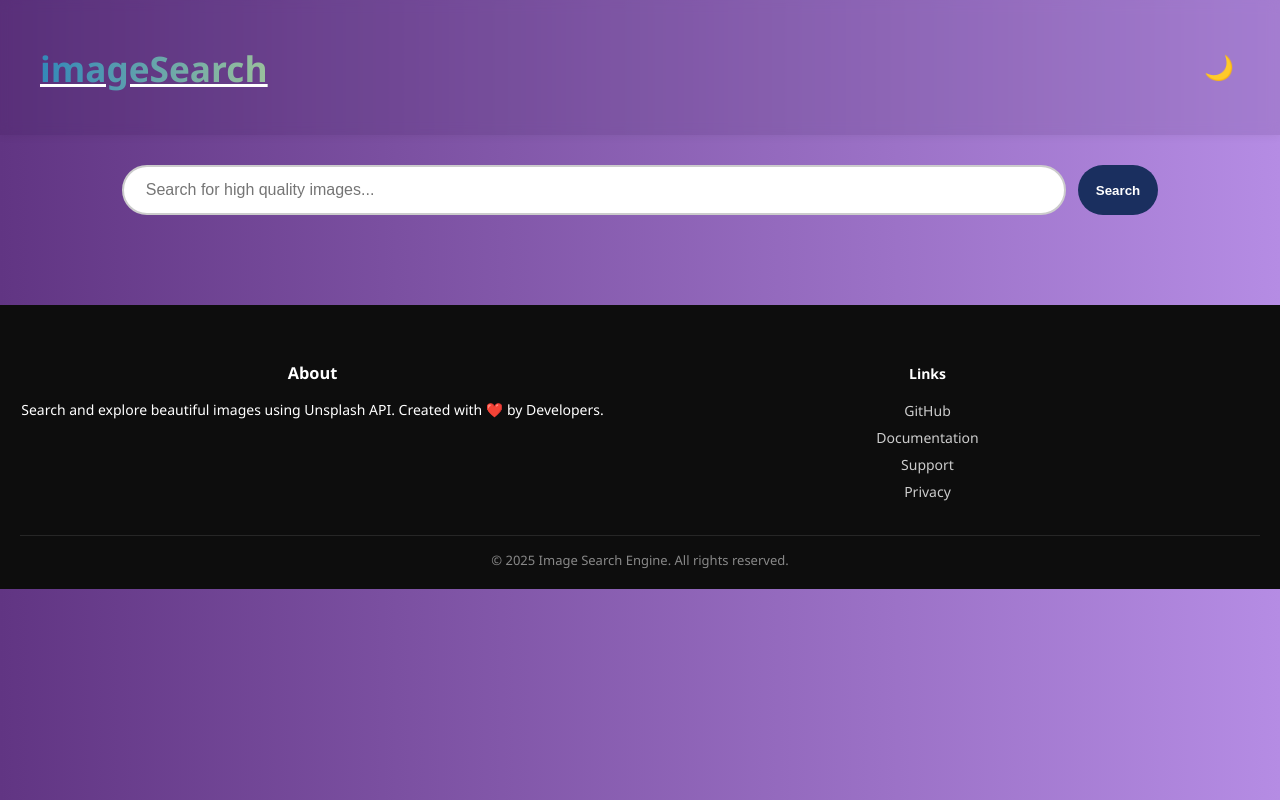
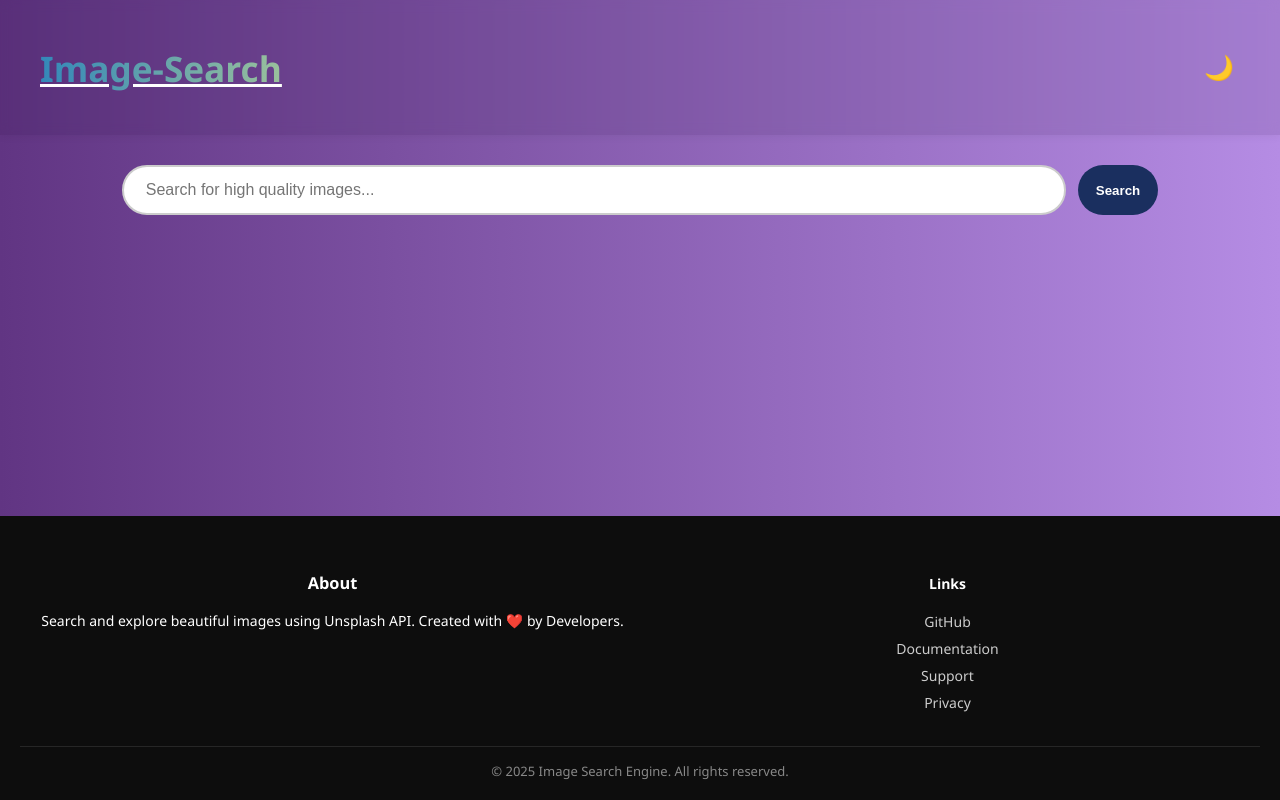
Before and after one commit to mr-aakash897/imageSearch-engine, a plain HTML site: page index.html in a window 1280 px wide. Drawn offline with Linux system fonts and the light colour scheme.

Commit message:
updated css

```diff
--- a/index.html
+++ b/index.html
@@ -3,12 +3,12 @@
 <head>
   <meta charset="UTF-8" />
   <meta name="viewport" content="width=device-width, initial-scale=1.0" />
-  <title>Image Search Engine</title>
+  <title>Image-Search</title>
   <link rel="stylesheet" href="style.css" />
 </head>
 <body>
   <header>
-    <h1 class="title"><b><u>imageSearch</u></b></h1>
+    <h1 class="title"><b><u>Image-Search</u></b></h1>
     <div class="auth-buttons">
       <!-- <button class="btn" onclick="openAuthModal('login')">Login</button>
       <button class="btn" onclick="openAuthModal('register')">Register</button> -->
--- a/style.css
+++ b/style.css
@@ -10,6 +10,9 @@ body, html {
 }
 
 body {
+  display: flex;
+  flex-direction: column;
+  min-height: 100vh;
   background: linear-gradient(to right, #613583, #b58ce4);
   color: #2f2f2f;
 }
@@ -216,7 +219,7 @@ footer {
   padding: 40px 20px 20px;
   font-size: 14px;
   text-align: center;
-  margin-top: auto;
+  margin-top: auto;   /* Pushes footer down */
 }
 
 .footer-container {
@@ -225,7 +228,7 @@ footer {
   justify-content: center;
   gap: 30px;
   max-width: 1200px;
-  margin-top: auto;
+  margin: 0 auto;
   padding-bottom: 20px;
 }
 
```
